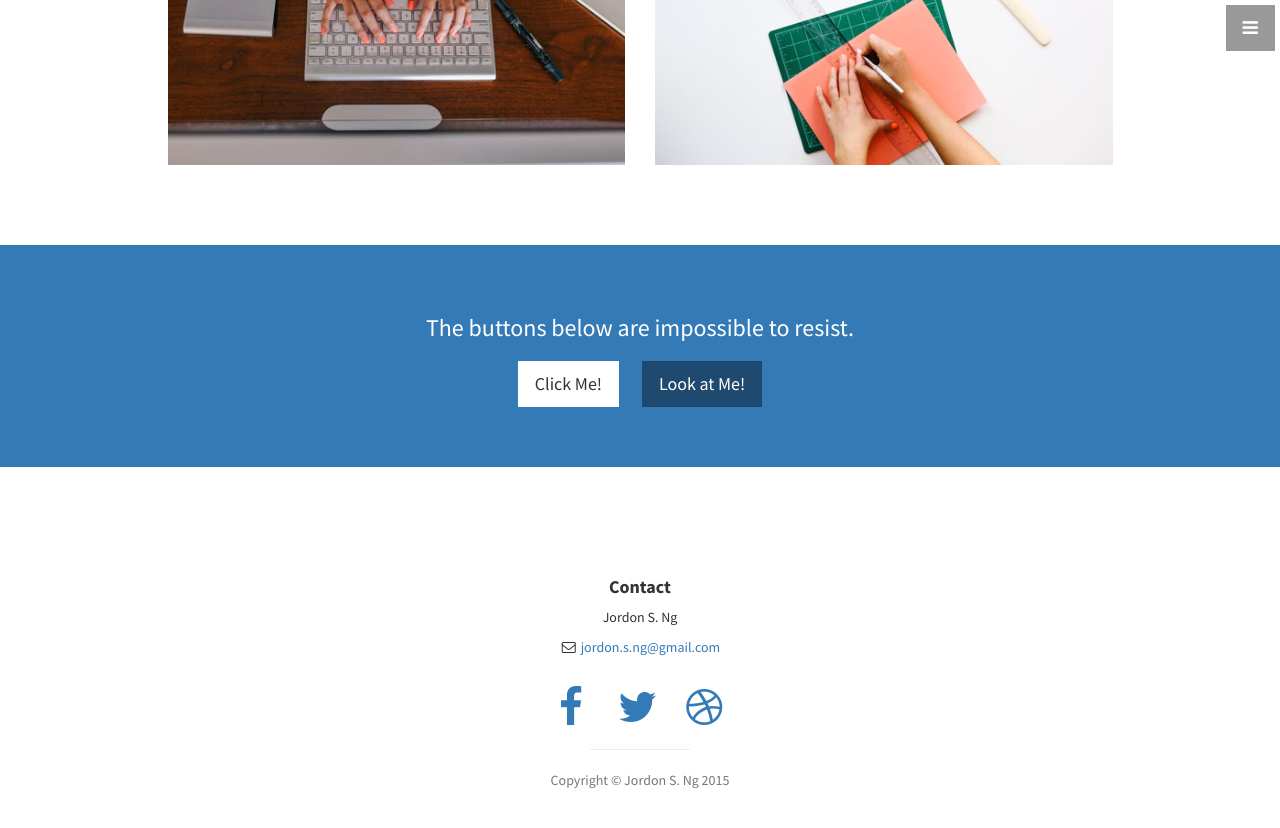
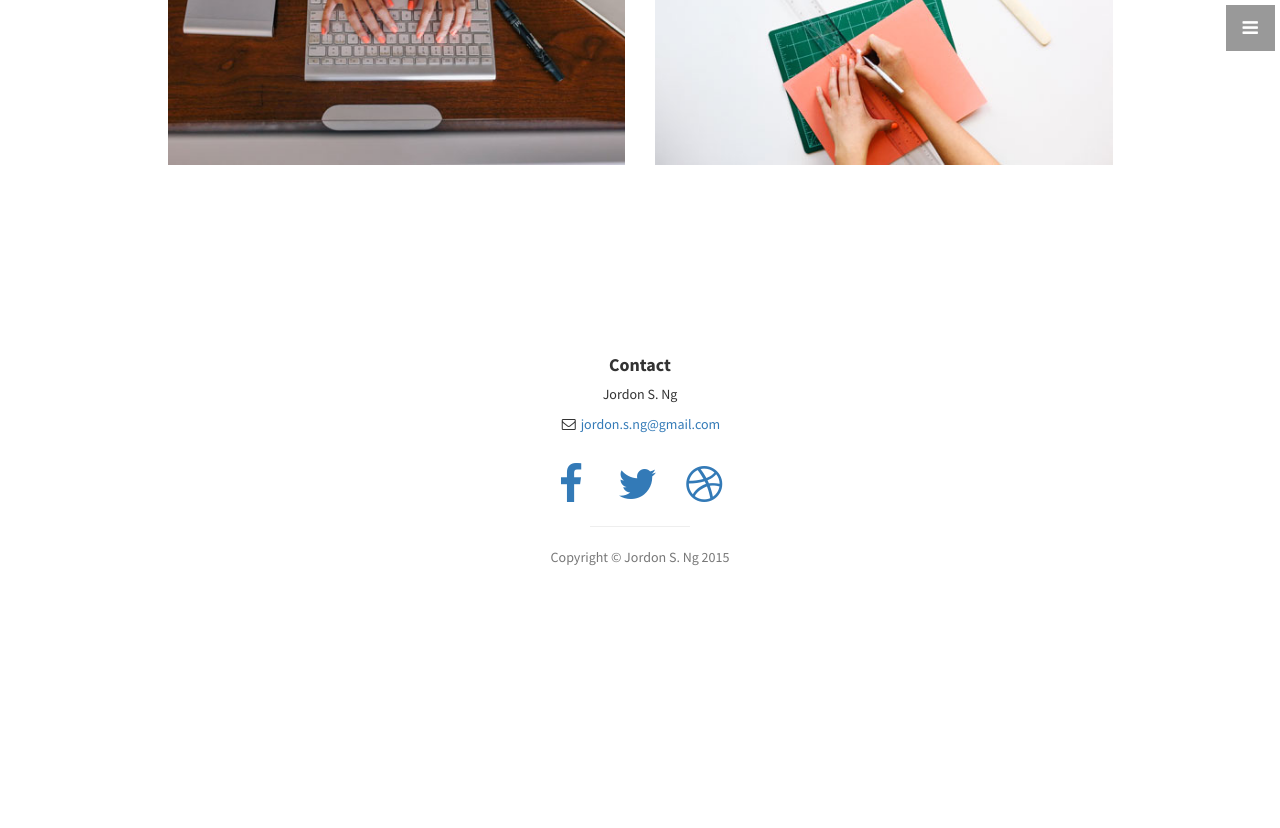
Before and after one commit to jsng0/jsng0.github.io, a Jekyll site: the page index.html, which Jekyll copies as it is, in a window 1280 px wide and 900 px high, scrolled down 2190 px. Shown: the top 828 px of the window. Built offline with Jekyll 4.4.1, drawn with Linux system fonts in a browser that asks for light colours; after the commit the page ends 2867 px from its top, so only the background shows below that.

Commit message:
Removed button section

```diff
--- a/index.html
+++ b/index.html
@@ -133,19 +133,6 @@
         <!-- /.container -->
     </section>
 
-    <!-- Call to Action -->
-    <aside class="call-to-action bg-primary">
-        <div class="container">
-            <div class="row">
-                <div class="col-lg-12 text-center">
-                    <h3>The buttons below are impossible to resist.</h3>
-                    <a href="#" class="btn btn-lg btn-light">Click Me!</a>
-                    <a href="#" class="btn btn-lg btn-dark">Look at Me!</a>
-                </div>
-            </div>
-        </div>
-    </aside>
-
     <!-- Contact -->
     <section id="contact" class="contact">
         <!-- Footer -->
```
